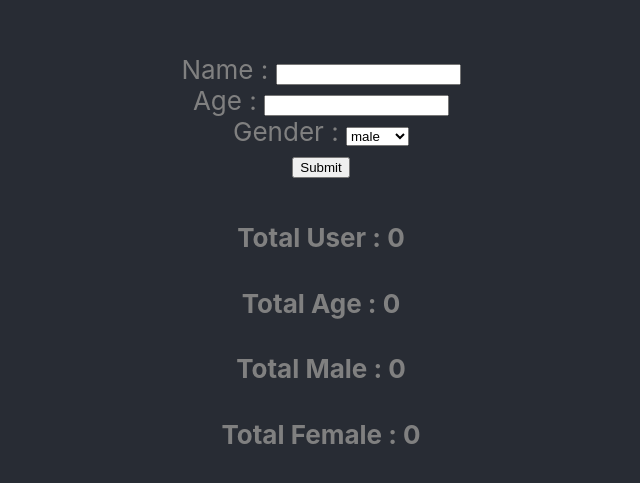
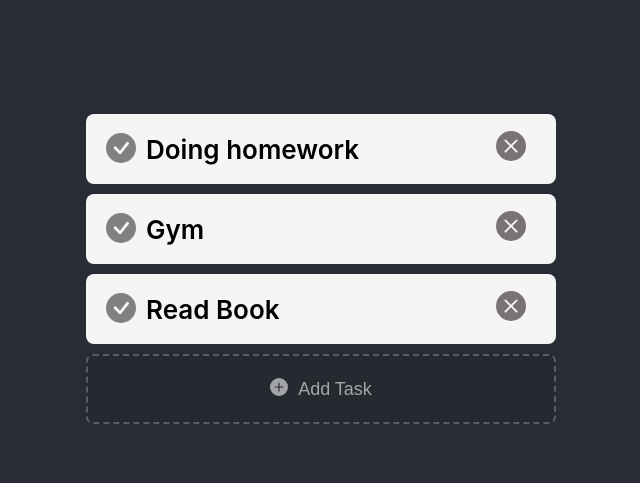
Before and after one commit to vinhthanh89/JS91-homework, a React (Create React App) app: page / in a window 1280 px wide. Shown: the part 131-614 px from the top of the page, without its empty margins (319-959 px from the left). Built offline with nearby package versions, Linux system fonts and the light colour scheme.

Commit message:
create a TodoTask

```diff
--- a/package.json
+++ b/package.json
@@ -7,8 +7,11 @@
     "@testing-library/react": "^13.4.0",
     "@testing-library/user-event": "^13.5.0",
     "react": "^18.2.0",
+    "react-bootstrap-icons": "^1.10.3",
     "react-dom": "^18.2.0",
     "react-scripts": "5.0.1",
+    "reset-css": "^5.0.2",
+    "uuid": "^9.0.1",
     "web-vitals": "^2.1.4"
   },
   "scripts": {
--- a/src/App.js
+++ b/src/App.js
@@ -1,26 +1,29 @@
 // import logo from './logo.svg';
 import {useState} from 'react';
 import './App.css';
-import UserForm from './components/UserForm';
-import TotalUser from './components/TotalUser';
+import TodoList from './components/TodoList';
+// import UserForm from './components/UserForm';
+// import TotalUser from './components/TotalUser';
 // import Profile from './components/Profile';
 // import NameCard from './components/NameCard';
 // import Counter from './components/Counter';
 // import Studen from './components/Studen';
 
 function App() {
-  const [users , setUsers] = useState([]);
+  // const [users , setUsers] = useState([]);
 
-  const handleUserSubmitted = (newUser) =>{
-    setUsers([...users,newUser])
-  }
-  console.log(users);
+  // const handleUserSubmitted = (newUser) =>{
+  //   setUsers([...users,newUser])
+  // }
+  // console.log(users);
 
   return (
     <div className="App">
       <header className="App-header">
-        <UserForm addSubmitUser={handleUserSubmitted}/>
-        <TotalUser usersData={users}/>
+        <TodoList />
+        {/* <TodoItem todo="do homework"/> */}
+        {/* <UserForm addSubmitUser={handleUserSubmitted}/>
+        <TotalUser usersData={users}/> */}
         {/* <Counter></Counter>
         <Studen></Studen> */}
         {/* <img src={logo} className="App-logo" alt="logo" /> */}
--- /dev/null
+++ b/src/Data/todos.js
@@ -0,0 +1,21 @@
+import {v4 as uuidv4} from "uuid"
+
+const TODOS = [
+    {
+        id: uuidv4(),
+        task: "Doing homework",
+        isCompleted: false
+    },
+    {
+        id: uuidv4(),
+        task: "Gym",
+        isCompleted: false
+    },
+    {
+        id: uuidv4(),
+        task: "Read Book",
+        isCompleted: false
+    },
+]
+
+export default TODOS;
--- /dev/null
+++ b/src/components/TodoItem/index.js
@@ -0,0 +1,33 @@
+import { CheckCircleFill, XCircleFill } from "react-bootstrap-icons";
+import "./style.css";
+
+const TodoItem = (props) => {
+  const hanleClick = () => {
+    props.handleIsComplete(props.id);
+    console.log(props);
+  }
+
+  const hanleRemoveTask = () => {
+    props.hanleDelete(props.id);
+  }
+
+  return (
+    <div className="task-item">
+      <div className="task">
+        <div onClick={hanleClick} className={`${props.isCompleted ? "complete" : "uncomplete"}`}>
+          <CheckCircleFill />
+        </div>
+        <div className={`${props.isCompleted ? "finish" : "unfinish"}`}>
+          <span>{props.task}</span>
+        </div>
+      </div>
+      <div onClick={hanleRemoveTask} className="edit-item">
+        <div className="edit-button">
+          <XCircleFill />
+        </div>
+      </div>
+    </div>
+  );
+};
+
+export default TodoItem;
--- /dev/null
+++ b/src/components/TodoItem/style.css
@@ -0,0 +1,65 @@
+.task-item{
+    display: flex;
+    flex-direction: row;
+    justify-content: space-between;
+    align-items: center;
+    height: 70px;
+    width: 430px;
+    background-color: whitesmoke;
+    padding: 0px 20px;
+    border-radius: 8px;
+}
+
+.task{
+    display: flex;
+    justify-content: flex-start;
+    align-items: center;
+    text-align: center;
+    gap: 10px;
+}
+
+.task-item button{
+    border: none;
+}
+
+.uncomplete{
+    color:gray;
+    font-size: 30px;
+    cursor: pointer;
+    padding-top: 5px;
+}
+.complete{
+    color:rgb(186, 73, 73);
+    font-size: 30px;
+    cursor: pointer;
+    padding-top: 5px;
+}
+.task button:hover{
+    opacity: 0.7;
+}
+
+
+.unfinish{
+    font-weight: 600;
+    color: black;
+}
+.finish{
+    font-weight: 600;
+    color: gray;
+    text-decoration: line-through;
+}
+.edit-item{
+    margin-right: 10px;
+}
+
+.edit-button{
+    border-radius: 5px;
+    font-size: 30px;
+    font-weight: 900;
+    cursor: pointer;
+    color: rgb(69, 61, 61);
+    opacity: 0.7;
+}
+.edit-button:hover{
+    opacity: 1;
+}
--- /dev/null
+++ b/src/components/TodoList/index.js
@@ -0,0 +1,53 @@
+import { useState } from "react";
+import "./style.css";
+import { PlusCircleFill } from "react-bootstrap-icons";
+import TodoItem from "../TodoItem";
+import TODOS from "../../Data/todos";
+
+const TodoList = () => {
+  const [todos, setTodos] = useState(TODOS);
+  const handleIsComplete = (taskId) => {
+    setTodos((prevTodos) =>
+      prevTodos.map((taskItem) =>
+        taskItem.id === taskId ? { ...taskItem, isCompleted: !taskItem.isCompleted } : taskItem
+      )
+    );
+  }
+  const hanleDelete = (taskId) => {
+    setTodos((prevTodos) =>
+      prevTodos.filter(taskItem => taskItem.id !== taskId)
+      );
+  };
+
+  const todoList = todos.map((item) => {
+    return (
+      <div key={item.id}>
+        {
+          <TodoItem
+            id={item.id}
+            task={item.task}
+            isCompleted={item.isCompleted}
+            handleIsComplete={handleIsComplete}
+            hanleDelete={hanleDelete}
+          />
+        }
+      </div>
+    );
+  });
+
+  return (
+    <div className="todo-task">
+      <div className="todo-list">
+      {todoList}
+      </div>
+      <button className="add-button">
+        <span className="icon">
+          <PlusCircleFill />
+        </span>
+        <span>Add Task</span>
+      </button>
+    </div>
+  );
+};
+
+export default TodoList;
--- /dev/null
+++ b/src/components/TodoList/style.css
@@ -0,0 +1,28 @@
+.todo-list{
+    display: flex;
+    flex-direction: column;
+    gap: 10px;
+    justify-content: center;
+    align-items: center;
+}
+
+.add-button{
+    width: 470px;
+    height: 70px;
+    display: flex;
+    justify-content: center;
+    align-items: center;
+    gap:10px;
+    color: whitesmoke;
+    opacity: 0.6;
+    border: 2px dashed rgba(255, 255, 255, 0.4);
+    border-radius: 7px;
+    background-color: rgba(0, 0, 0, 0.1);
+    cursor: pointer;
+    margin-top: 10px;
+    font-size: 18px;
+}
+
+.add-button:hover{
+    opacity: 1;
+}
--- a/src/components/UserForm/index.js
+++ b/src/components/UserForm/index.js
@@ -1,43 +1,37 @@
 import { useState } from "react";
 
 const UserForm = ({ addSubmitUser }) => {
-  const [userInfo,setUserInfo] = useState({
-    name:'',
-    age:0,
-    gender:"male"
-  })
+  const [userInfo, setUserInfo] = useState({
+    name: "",
+    age: 0,
+    gender: "male",
+  });
 
-  const handleSubmit = (event) =>{
-    event.preventDefault()
-    console.log(userInfo);
+  const handleSubmit = (event) => {
+    event.preventDefault();
     addSubmitUser(userInfo);
-  }
+  };
 
   const handleChange = (event) => {
-    const value =  event.target.name === 'age' ? parseInt(event.target.value, 10) : event.target.value;
+    const value =
+      event.target.name === "age"
+        ? parseInt(event.target.value, 10)
+        : event.target.value;
     setUserInfo({
       ...userInfo,
-      [event.target.name]:value,
-    })
-  }
+      [event.target.name]: value,
+    });
+  };
 
   return (
     <form className="user-form" onSubmit={handleSubmit}>
       <div className="userName">
         <label htmlFor="name">Name : </label>
-        <input
-        type="text"
-        id="name"
-        onChange={handleChange}
-        name="name" />
+        <input type="text" id="name" onChange={handleChange} name="name" />
       </div>
       <div className="userAge">
         <label htmlFor="age">Age : </label>
-        <input
-        type="number"
-        id="age"
-        onChange={handleChange}
-        name="age"  />
+        <input type="number" id="age" onChange={handleChange} name="age" />
       </div>
       <div className="userGender">
         <span>Gender : </span>
@@ -48,8 +42,7 @@ const UserForm = ({ addSubmitUser }) => {
       </div>
       <button type="submit">Submit</button>
     </form>
-  )
+  );
+};
 
-}
-
-export default UserForm
+export default UserForm;
```
Also changed, not shown: 1 other file (tests, documents, lock files or other folders).
